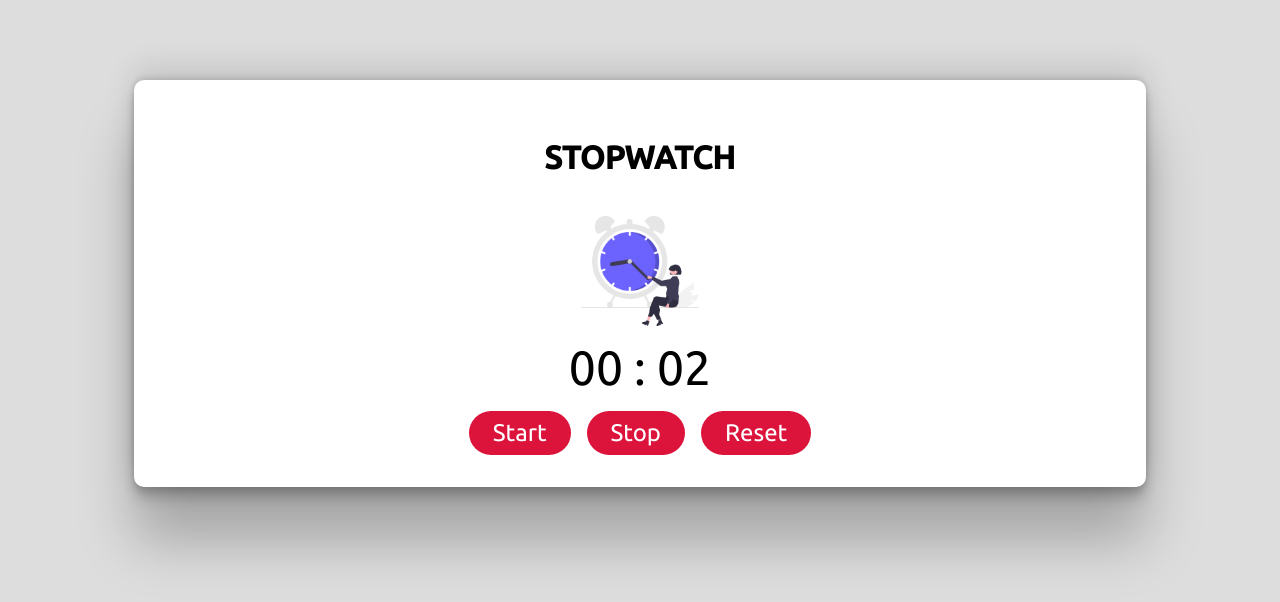
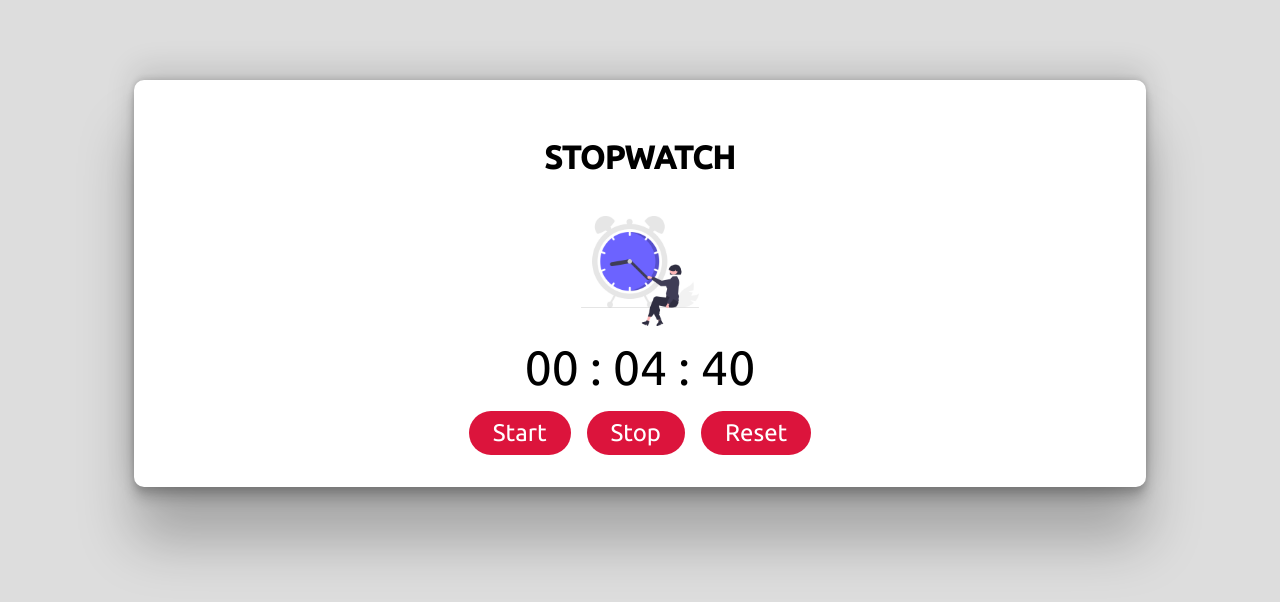
Before and after one commit to itamim345/JS-Stopwatch, a plain HTML site: page index.html in a window 1280 px wide. Both pictures are taken after a click on the button "Start". Drawn offline with Linux system fonts and the light colour scheme.

Commit message:
Added extra countdown

```diff
--- a/index.html
+++ b/index.html
@@ -16,6 +16,8 @@
                 <span id="min">00</span>
                 <span>:</span>
                 <span id="sec">00</span>
+                <span>:</span>
+                <span id="m-sec">00</span>
             </p>
             <div class="all-btns">
                 <button id="start">Start</button>
--- a/script.js
+++ b/script.js
@@ -1,15 +1,17 @@
 let min = 0;
 let sec = 0;
+let msec = 0;
 let interVal;
 let getMin = document.getElementById('min');
 let getSec = document.getElementById('sec');
+let getMsec = document.getElementById('m-sec');
 let startBtn = document.getElementById("start");
 let stopBtn = document.getElementById("stop");
 let resetBtn = document.getElementById("reset");
 
 // Start with Event Listener
 startBtn.addEventListener('click', ()=>{
-   interVal = setInterval(timerStart,1000);
+   interVal = setInterval(timerStart,10);
 })
 
 // Stop with Event Listener
@@ -27,13 +29,25 @@ resetBtn.addEventListener('click', ()=>{
 })
 
 function timerStart(){
-    sec++;
-    if(sec <= 9){
+    //For Msec
+    msec++;
+    if(msec <= 9){
+        getMsec.innerHTML = '0' + msec;
+    }
+    if(msec > 9){
+        getMsec.innerHTML = msec;
+    }
+    //For Sec
+    if(msec >= 60){
+        sec ++;
         getSec.innerHTML = '0' + sec;
+        msec = 0;
+        getMsec.innerHTML = '0' + msec;
     }
     if(sec > 9){
         getSec.innerHTML = sec;
     }
+    //For Min
     if(sec >= 60){
         min ++;
         getMin.innerHTML = '0' + min;
```
